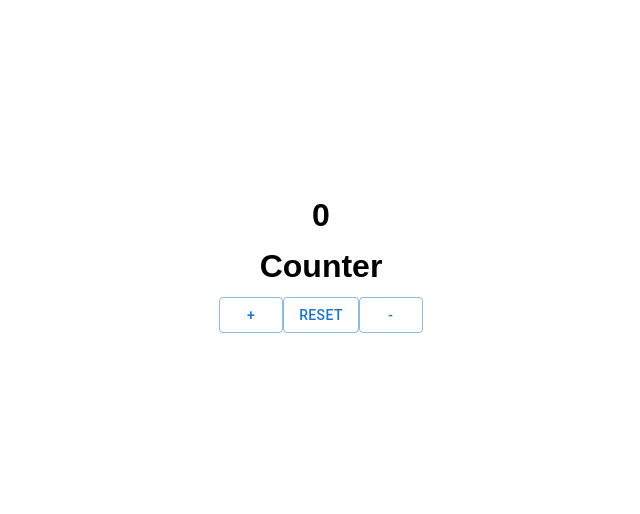
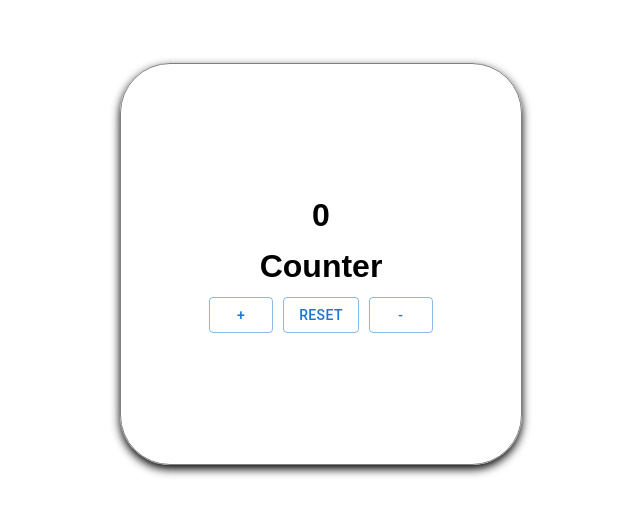
Before and after one commit to SankalpKokare/React-FrontendTask, a React (Vite) app: page / in a window 1280 px wide. Shown: the part 144-658 px from the top of the page, without its empty margins (319-959 px from the left). Built offline with nearby package versions, Linux system fonts and the light colour scheme.

Commit message:
added styling to counter component

```diff
--- a/src/Components/Counter/Counter.css
+++ b/src/Components/Counter/Counter.css
@@ -1,11 +1,30 @@
+.counter {
+  display: flex;
+  flex-direction: column;
+  align-items: center;
+  justify-content: center;
+  height: 100vh;
+}
+
+.counter-buttons-container{
+  display: flex;
+  gap: 10px;
+}
+
 .counter-Container {
   display: flex;
   flex-direction: column;
   align-items: center;
   justify-content: center;
-  height: 100vh;
+  height: 50%;
+  width: 400px;
   gap: 10px;
   z-index: 0;
+  position: relative;
+  overflow: hidden;
+  border: 1px solid grey;
+  border-radius: 50px;
+  box-shadow: 0 4px 10px
 }
 
 .counter-Container h1{
@@ -19,4 +38,5 @@
   width: 100%;
   background-color: lightblue;
   z-index: -1;
+  border-radius: inherit;
 }
--- a/src/Components/Counter/Counter.tsx
+++ b/src/Components/Counter/Counter.tsx
@@ -22,6 +22,7 @@ function Counter() {
   });
 
   return (
+    <div className="counter">
     <div className="counter-Container">
       <h1>{count}</h1>
       <h1>Counter</h1>
@@ -29,16 +30,30 @@ function Counter() {
         <Button
           variant="outlined"
           color="primary"
+          sx={{
+            '&:hover': {
+              backgroundColor: "white",
+            },
+          }}
           onClick={increment}
         >
           +
         </Button>
-        <Button variant="outlined" color="primary" onClick={reset}>
+        <Button variant="outlined" color="primary" onClick={reset}      sx={{
+            '&:hover': {
+              backgroundColor: "white",
+            },
+          }}>
           Reset
         </Button>
         <Button
           variant="outlined"
           color="primary"
+          sx={{
+            '&:hover': {
+              backgroundColor: "white",
+            },
+          }}
           onClick={decrement}
         >
           -
@@ -48,6 +63,7 @@ function Counter() {
         className="background-colored-div"
         style={{ height }}
       ></animated.div>
+     </div>
     </div>
   );
 }
```
